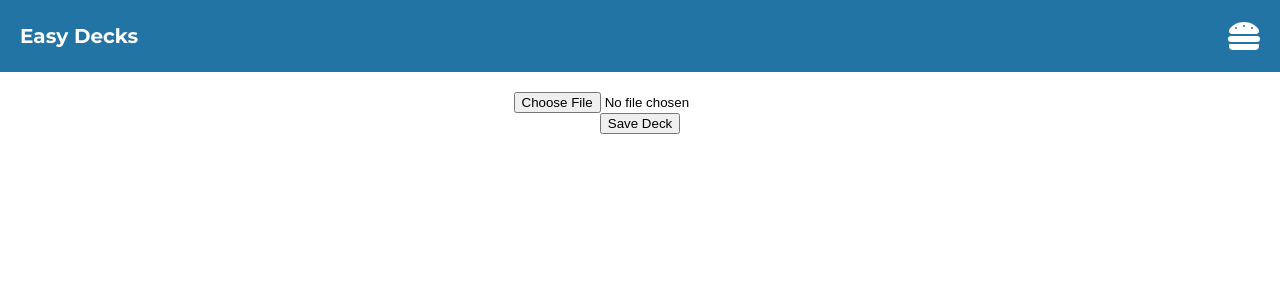
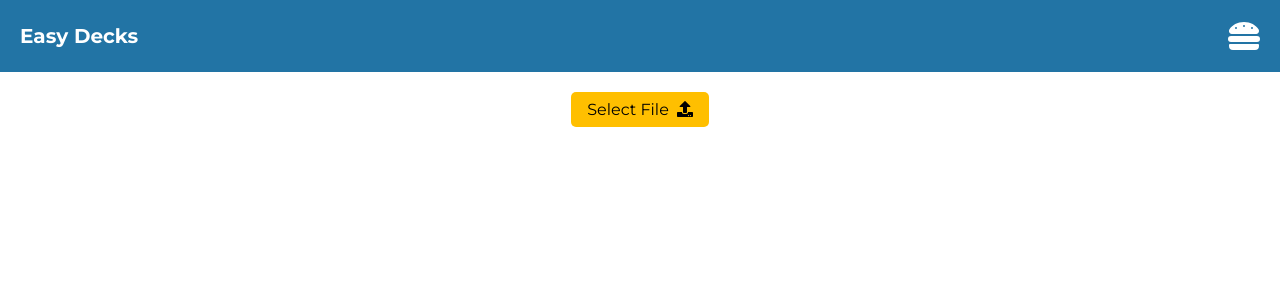
Before and after one commit to sickdyd/easy-decks, a Next.js app: page /add-deck in a window 1280 px wide. Shown: the top 300 px of the page. Built offline with nearby package versions, Linux system fonts and the light colour scheme.

Commit message:
Add useFileInput hook

```diff
--- a/components/shared/Button.tsx
+++ b/components/shared/Button.tsx
@@ -13,5 +13,6 @@ export const Button = styled.div`
   &:hover {
     background-color: var(--paradise-pink);
     color: var(--white);
+    cursor: pointer;
   }
 `
--- /dev/null
+++ b/hooks/useFileInput.tsx
@@ -0,0 +1,63 @@
+import styled from '@emotion/styled'
+import { faUpload } from '@fortawesome/free-solid-svg-icons'
+import { FontAwesomeIcon } from '@fortawesome/react-fontawesome'
+import { Button } from '@src/components/shared/Button'
+import { ChangeEvent, createRef, ReactElement } from 'react'
+
+interface FileInput {
+  FileInput: () => ReactElement
+}
+
+interface FileInputParams {
+  onFileChange: (event: ChangeEvent) => void
+  accept?: string
+  multiple?: boolean
+  buttonLabel?: string
+}
+
+const StyledFileButton = styled(Button)`
+  font-size: inherit;
+`
+
+const StyledFileInput = styled.input`
+  display: none;
+`
+
+const ButtonLabel = styled.span`
+  * {
+    margin-left: 0.5rem;
+  }
+`
+
+export function useFileInput({
+  onFileChange,
+  accept = '',
+  multiple = true,
+  buttonLabel = 'Select File'
+}: FileInputParams): FileInput {
+  const inputRef = createRef<HTMLInputElement>()
+
+  const handleOnClick = () => {
+    inputRef && inputRef?.current?.click()
+  }
+
+  return {
+    FileInput: () => (
+      <>
+        <StyledFileButton onClick={handleOnClick}>
+          <ButtonLabel>
+            {buttonLabel}
+            <FontAwesomeIcon style={{ fontSize: 'inherit' }} icon={faUpload} />
+          </ButtonLabel>
+        </StyledFileButton>
+        <StyledFileInput
+          ref={inputRef}
+          accept={accept}
+          type="file"
+          multiple={multiple}
+          onChange={onFileChange}
+        />
+      </>
+    )
+  }
+}
--- a/pages/add-deck.tsx
+++ b/pages/add-deck.tsx
@@ -1,30 +1,27 @@
 import styled from '@emotion/styled'
+import { Button } from '@src/components/shared/Button'
 import { Container } from '@src/components/shared/Container'
+import { useFileInput } from '@src/hooks/useFileInput'
 import type { NextPage } from 'next'
 import { ChangeEvent, useState } from 'react'
 
 export const Wrapper = styled(Container)``
 
-const parseCSV = (csv?: string) => {
-  const rows = csv?.split('\n')
-  const headers = rows?.[0].split(',')
-  const data = rows?.slice(1, rows.length - 1)
+const ContentPreview = styled.pre``
 
-  return {
-    headers,
-    data
-  }
-}
+const Row = styled.div``
+
+const UploadButton = styled(Button)``
 
 const AddDeck: NextPage = () => {
-  const [headers, setHeaders] = useState<string[] | undefined>([])
-  const [data, setData] = useState<string[] | undefined>([])
+  const [data, setData] = useState<string[] | undefined>()
+  const { FileInput } = useFileInput({ onFileChange, accept: 'csv' })
 
   const saveDeck = async () => {
     // TODO: handle post request
   }
 
-  const onFileChange = (event: ChangeEvent) => {
+  function onFileChange(event: ChangeEvent) {
     const target = event.target as HTMLInputElement
     const files = target.files as FileList
     const reader = new FileReader()
@@ -33,17 +30,21 @@ const AddDeck: NextPage = () => {
 
     reader.onload = ({ target }) => {
       const csv = target?.result as string
-      const { headers, data } = parseCSV(csv)
+      const rows = csv?.split('\n')
 
-      setHeaders(headers)
-      setData(data)
+      setData(rows)
     }
   }
 
   return (
     <Wrapper>
-      <input type="file" accept=".csv" onChange={onFileChange} />
-      <button onClick={saveDeck}>Save Deck</button>
+      <FileInput />
+      <ContentPreview>
+        {data?.map((row) => (
+          <Row key={row}>{row}</Row>
+        ))}
+      </ContentPreview>
+      {data && <UploadButton>Upload Deck!</UploadButton>}
     </Wrapper>
   )
 }
```
